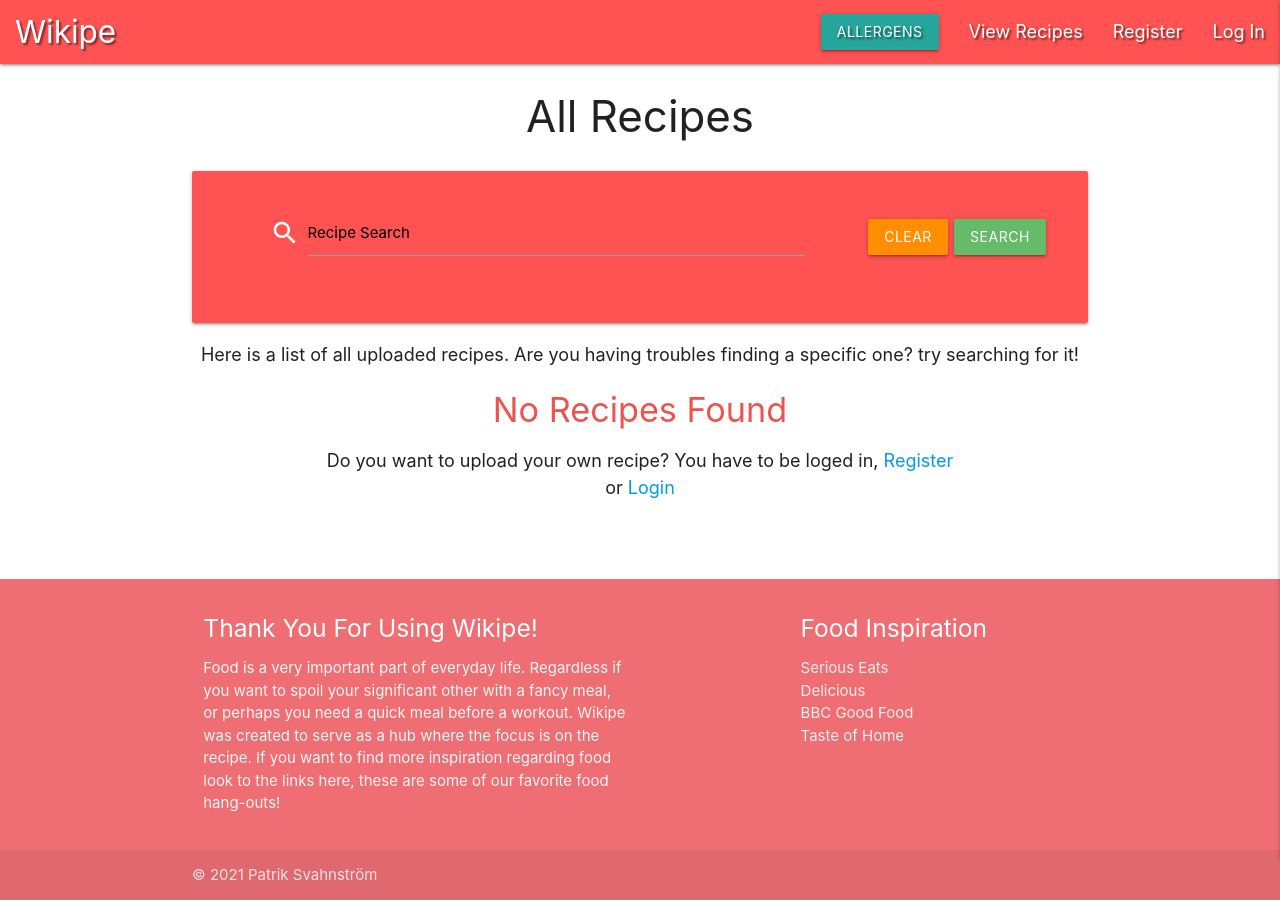
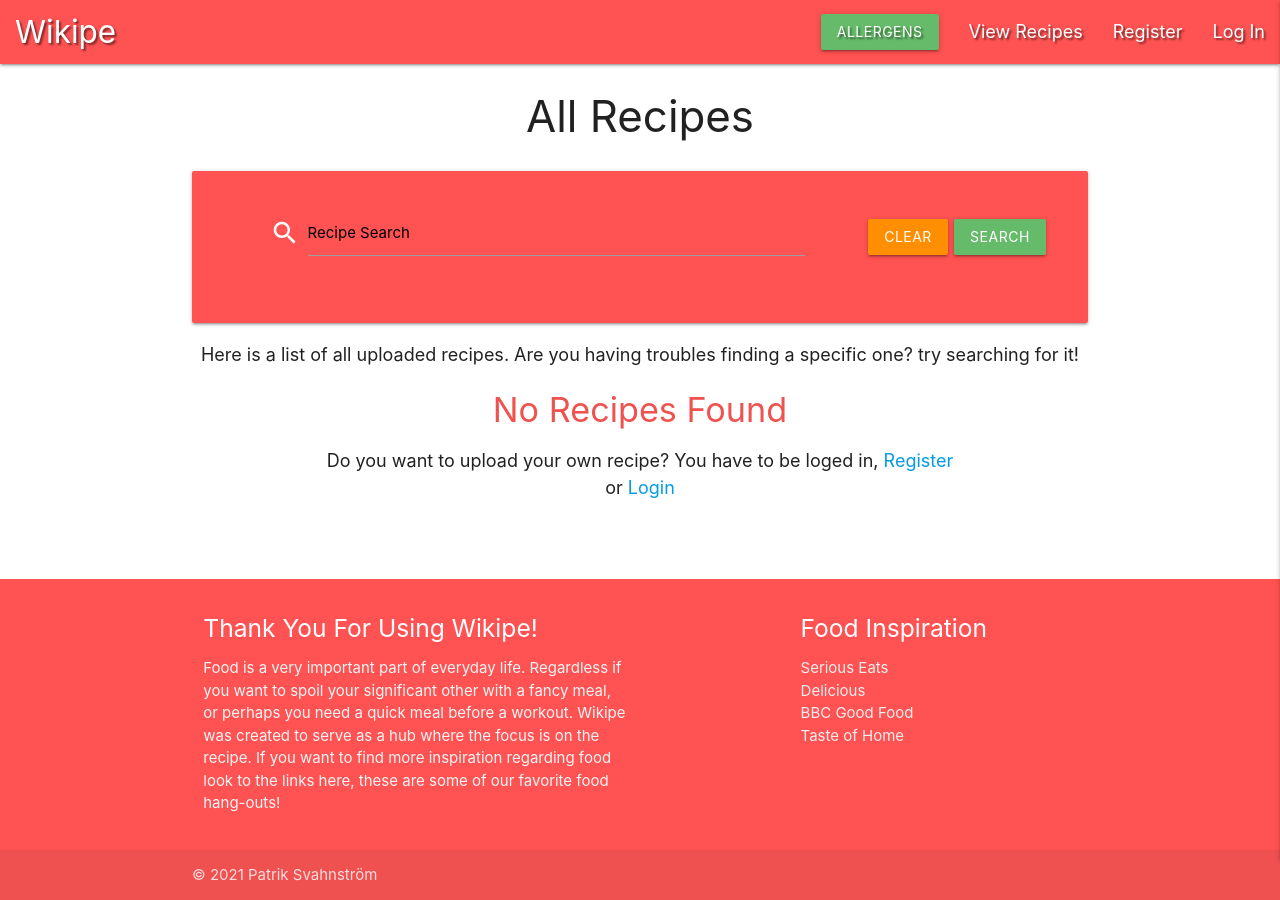
Before and after one commit to Code-Institute-Submissions/Daffie95-wikipies-MS3_MayResub, a Flask app: page / in a window 1280 px wide. Run offline with Flask 2, Linux system fonts and the light colour scheme; data that the repository does not hold is empty; some libraries are stand-ins or nearby versions.

Commit message:
changed allergen button color

```diff
--- a/templates/base.html
+++ b/templates/base.html
@@ -22,7 +22,7 @@
                 <a href="#" data-target="mobile-demo" class="sidenav-trigger"><i
                         class="material-icons white-text">menu</i></a>
                 <ul class="right hide-on-med-and-down">
-                    <li><a class="btn" onclick="M.toast({html: 'Recipes are marked with numbers: <br> 1 = Gluten <br> 2 = Lactose <br> 3 = Nuts <br> 4 = Peanuts <br> 5 = Shellfish <br> 6 = Fish', completeCallback: function(){alert('Read about the allergens marks at any point by clicking the button again')}})">Allergens</a></li>
+                    <li><a class="btn green lighten-1" onclick="M.toast({html: 'Recipes are marked with numbers: <br> 1 = Gluten <br> 2 = Lactose <br> 3 = Nuts <br> 4 = Peanuts <br> 5 = Shellfish <br> 6 = Fish', completeCallback: function(){alert('Read about the allergens marks at any point by clicking the button again')}})">Allergens</a></li>
                     <li><a href="{{ url_for('frontpage') }}">View Recipes</a></li>
                     {% if session.user %}
                         <li><a href="{{ url_for('upload_recipe') }}">Upload Recipe</a></li>
@@ -69,7 +69,7 @@
         {% endblock %}
     </main>
 
-    <footer class="page-footer">
+    <footer class="page-footer red accent-2">
         <div class="container">
           <div class="row">
             <div class="col l6 s12">
```
